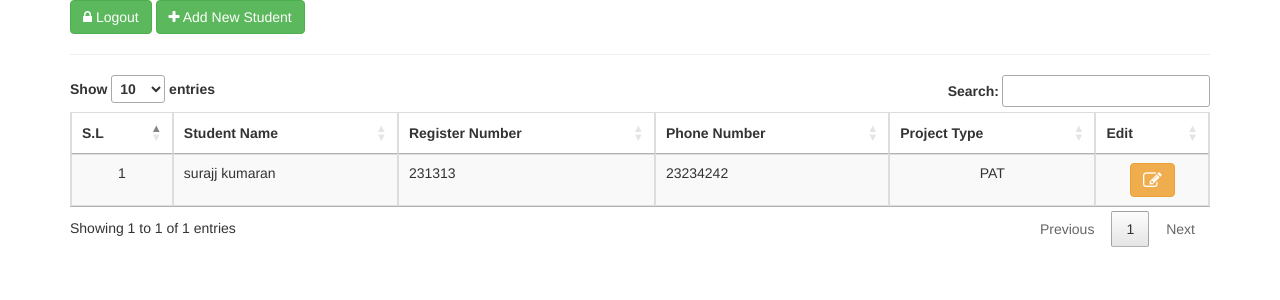
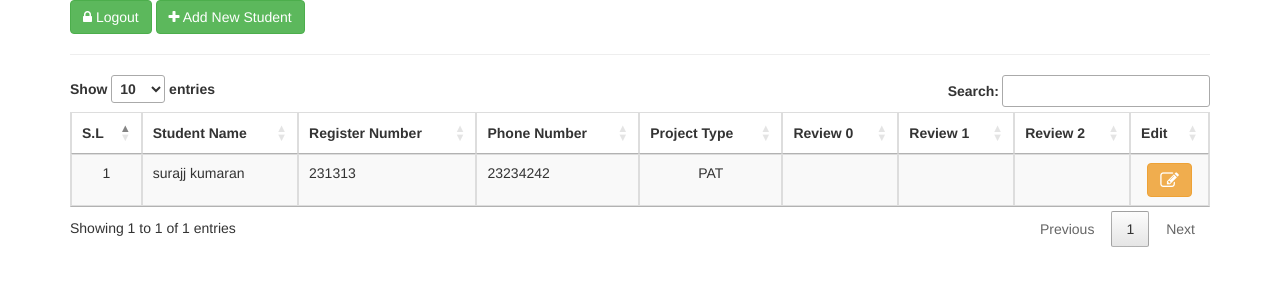
Before and after one commit to devzycon/VIT-Project-Management, a PHP site: page / in a window 1280 px wide. Shown: the top 300 px of the page. Run offline with PHP 8.4, Linux system fonts and the light colour scheme; a user stored in the database is signed in; data comes from the database, SQL or seed files in the repository; some libraries are stand-ins or nearby versions.

Commit message:
added 3 attributes to the table review 0,1 and 2

```diff
--- a/config.php
+++ b/config.php
@@ -3,7 +3,7 @@
 server with default setting (user 'root' with no password) */
 define('DB_SERVER', 'localhost');
 define('DB_USERNAME', 'root');
-define('DB_PASSWORD', 'admin');
+define('DB_PASSWORD', 'mysql');
 define('DB_NAME', 'admission');
 
 /* Attempt to connect to MySQL database */
--- a/index.php
+++ b/index.php
@@ -24,11 +24,15 @@ if(isset($_POST['submit'])){
 	$u_email = $_POST['user_email'];
 	$u_phone = $_POST['user_phone'];
 	$u_project_type = $_POST['project_type'];
-// removed some unnecessary variables and img
+    $u_review_0 = $_POST['review_0']; //added three new variables
+    $u_review_1 = $_POST['review_1'];
+    $u_review_2 = $_POST['review_2'];
+	//$u_staff_id = $_POST['staff_id'];
 
 	$msg = "";
 
-	  $insert_data = "INSERT INTO student_data(u_card, u_f_name, u_l_name,u_email, u_phone, u_project_type) VALUES ('$u_card','$u_f_name','$u_l_name','$u_email','$u_phone','$u_project_type')";
+        //changed query to add review0,1 and 2
+	  $insert_data = "INSERT INTO student_data(u_card, u_f_name, u_l_name,u_email, u_phone, u_project_type, u_review_0, u_review_1, u_review_2) VALUES ('$u_card','$u_f_name','$u_l_name','$u_email','$u_phone','$u_project_type',  '$u_review_0', '$u_review_1', '$u_review_2')";
   	$run_data = mysqli_query($con,$insert_data);
     if ($run_data) {
         $added = true;
@@ -71,7 +75,7 @@ $_SESSION['form_token'] = bin2hex(random_bytes(32));
 
 	<div class="container">
 <!-- <a href="https://lexacademy.in" target="_blank"><img src="https://codingcush.com/uploads/logo/logo_61b79976c34f5.png" alt="" width="350px" ></a><br><hr> -->
-<!-- commented out the logo so it can be modified later on -->
+
 <!-- adding alert notification  -->
 <?php
 	if($added){
@@ -97,7 +101,6 @@ $_SESSION['form_token'] = bin2hex(random_bytes(32));
 		<table class="table table-bordered table-striped table-hover" id="myTable">
 <thead>
     <tr>
-        <!-- removed some unnecessary trs, changed names of some trs and added in project type  -->
         <th class="text-center" scope="col" id="serial">S.L</th>
         <th class="text-center" scope="col">Student Name</th>
         <th class="text-center" scope="col">Register Number</th>
@@ -106,6 +109,10 @@ $_SESSION['form_token'] = bin2hex(random_bytes(32));
         <!-- <th class="text-center" scope="col">Staff Id</th> -->
 		<th class="text-center" scope="col">Project Type</th>
         <!-- <th class="text-center" scope="col">View</th> -->
+        <!-- Added 3 new columns review 0 , 1 and 2 -->
+        <th class="text-center" scope="col">Review 0</th>
+        <th class="text-center" scope="col">Review 1</th>
+        <th class="text-center" scope="col">Review 2</th>
         <th class="text-center" scope="col">Edit</th>
         <!-- <th class="text-center" scope="col">Delete</th> -->
     </tr>
@@ -124,8 +131,13 @@ $_SESSION['form_token'] = bin2hex(random_bytes(32));
 				$u_f_name = $row['u_f_name'];
 				$u_l_name = $row['u_l_name'];
 				$u_phone = $row['u_phone'];
+				//$u_staff_id = $row['staff_id'];
 				$u_project_type = $row['u_project_type'];
-        		// removed some unnecessary variables
+                // display values in the table from the database of review 0, 1 and 2 (values are null now because database has no column as review 0 , 1 and 2)
+                $u_review_0 = isset($_POST['review_0']) ? $_POST['review_0'] : "";
+                $u_review_1 = isset($_POST['review_1']) ? $_POST['review_1'] : "";
+                $u_review_2 = isset($_POST['review_2']) ? $_POST['review_2'] : "";
+        		//$image = $row['image'];
 
         		echo "
 
@@ -135,6 +147,10 @@ $_SESSION['form_token'] = bin2hex(random_bytes(32));
 				<td class='text-left'>$u_card</td>
 				<td class='text-left'>$u_phone</td>
 				<td class='text-center'>$u_project_type</td>
+                <td class='text-center'>$u_review_0</td>
+
+                <td class='text-center'>$u_review_1</td>
+                <td class='text-center'>$u_review_2</td>
 
 
 				<td class='text-center'>
@@ -157,19 +173,19 @@ $_SESSION['form_token'] = bin2hex(random_bytes(32));
         	}
 
         	    ?>
-    <!-- added javascript to constraint form submissions to 5 -->
+
 <script type="text/javascript">
     var slValue = <?php echo $sl; ?>;
     if (slValue >= 5) {
         // If slValue is greater than 5, disable the button
         document.getElementById("submitBtn").disabled = true;
         // Optionally, you can display an alert message
-
+        alert("You have reached the maximum limit of form submissions (5 times).");
     }
 </script>
 
 
-			<!-- commented out export data button for now -->
+
 		</table>
 		<!-- <form method="post" action="export.php">
      <input type="submit" name="export" class="btn btn-success" value="Export Data" />
@@ -198,7 +214,8 @@ $_SESSION['form_token'] = bin2hex(random_bytes(32));
         <form method="POST" enctype="multipart/form-data" action="process_form.php">
         <input type="hidden" name="token" value="<?php echo $_SESSION['form_token']; ?>">
 
-			<!-- removed some unnecessary input fields and added in project type -->
+			<!-- This is test for New Card Activate Form  -->
+			<!-- This is Address with email id  -->
 <div class="form-row">
 <div class="form-group col-md-6">
 <label for="inputEmail4">Student Id.</label>
@@ -254,7 +271,7 @@ $_SESSION['form_token'] = bin2hex(random_bytes(32));
 
 <!------DELETE modal---->
 
-<!-- commented out delete modal -->
+
 
 
 <!-- Modal -->
@@ -300,7 +317,6 @@ while($row = mysqli_fetch_array($run_data))
 <?php
 
 // <!-- profile modal start -->
-//added in poject type and removed some unnecessary variables
 $get_data = "SELECT * FROM student_data";
 $run_data = mysqli_query($con, $get_data);
 
@@ -311,8 +327,10 @@ while ($row = mysqli_fetch_array($run_data)) {
     $u_email = $row['u_email'];
     $u_phone = $row['u_phone'];
     $u_project_type = $row['u_project_type'];
+    $u_project_type = $row['u_project_type'];
+    //$image = $row['image'];
+    $id = $row['id']; // Assuming 'id' is the primary key of your student_data table
 
-    $id = $row['id'];
     echo "
         <div class='modal fade' id='view$id' tabindex='-1' role='dialog' aria-labelledby='userViewModalLabel' aria-hidden='true'>
             <div class='modal-dialog'>
@@ -362,7 +380,7 @@ while ($row = mysqli_fetch_array($run_data)) {
 
 
 
-<!-- edit button is not working  -->
+
 <!----edit Data--->
 
 <?php
```
